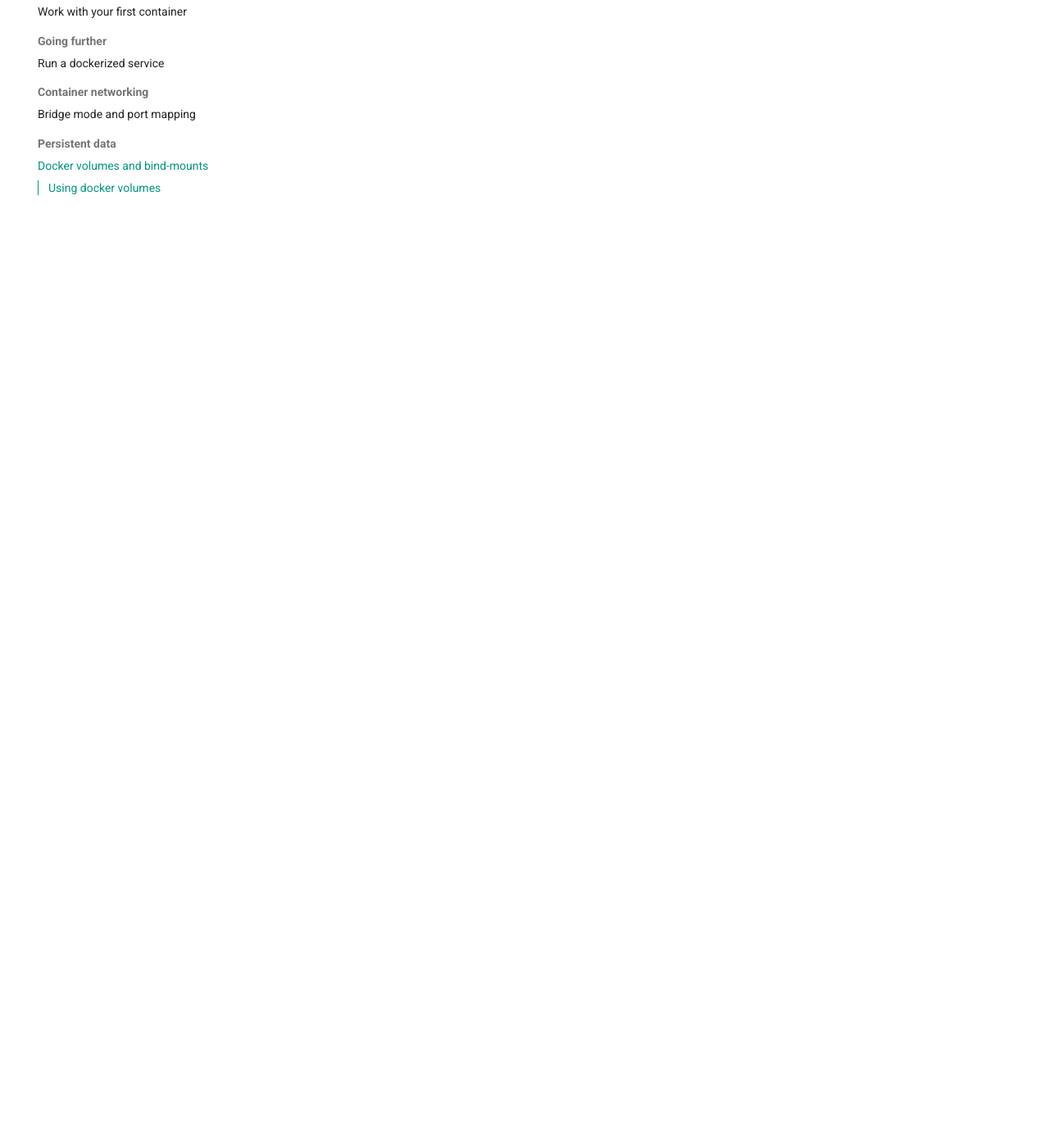
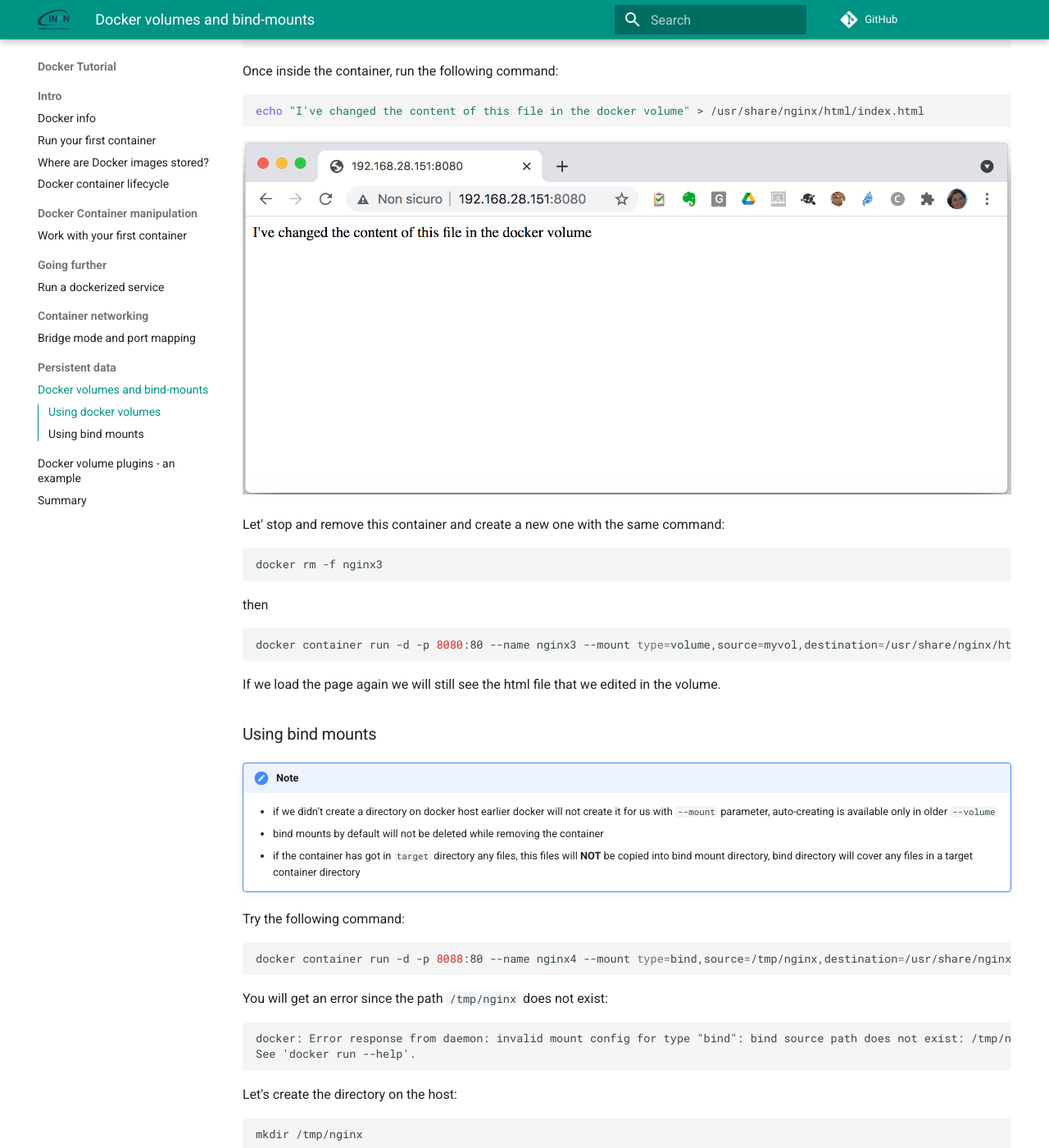
Before and after one commit to maricaantonacci/docker-tutorial, an MkDocs documentation site: the page built from docs/container/volumes.md, in a window 1280 px wide and 1400 px high, scrolled down 2887 px. Shown: the whole window at 82% size. Built offline with MkDocs 1.6.1 and Material for MkDocs 9.7.7, drawn with Linux system fonts in a browser that asks for light colours; comment, search, counter and statistics services are not loaded; some of the changed text lies outside the part shown.

Commit message:
Add more pages

````diff
--- a/docs/container/volumes.md
+++ b/docs/container/volumes.md
@@ -86,5 +86,104 @@ docker container rm -f nginx3
 
 Recreate it with the volume mounted:
 ```bash
-docker container run -d -p 8080:80 --name nginx3 --mount source=myvol,destination=/usr/share/nginx/html nginx
+docker container run -d -p 8080:80 --name nginx3 --mount type=volume,source=myvol,destination=/usr/share/nginx/html nginx
 ```
+
+!!! note
+    - if we didn’t create the volume earlier docker will create it for us with the name given in source field of `--mount` parameter
+    - volumes by default will not be deleted while we removing the container
+    - if the container has got in `target` directory any files, this files will be copied into the volume
+
+Enter the container and modify the welcome page:
+
+```bash
+docker exec -it nginx3 bash
+```
+
+Once inside the container, run the following command:
+
+```bash
+echo "I've changed the content of this file in the docker volume" > /usr/share/nginx/html/index.html
+```
+
+![](images/nginx_volume.png)
+
+Let' stop and remove this container and create a new one with the same command:
+
+```bash
+docker rm -f nginx3
+```
+then
+```bash
+docker container run -d -p 8080:80 --name nginx3 --mount type=volume,source=myvol,destination=/usr/share/nginx/html nginx
+```
+
+If we load the page again we will still see the html file that we edited in the volume.
+
+### Using bind mounts
+
+!!! note
+    - if we didn’t create a directory on docker host earlier docker will not create it for us with `--mount` parameter, auto-creating is available only in older `--volume`
+    - bind mounts by default will not be deleted while removing the container
+    - if the container has got in `target` directory any files, this files will **NOT** be copied into bind mount directory, bind directory will cover any files in a target container directory
+
+Try the following command:
+
+```bash
+docker container run -d -p 8088:80 --name nginx4 --mount type=bind,source=/tmp/nginx,destination=/usr/share/nginx/html nginx
+```
+
+You will get an error since the path `/tmp/nginx` does not exist:
+```
+docker: Error response from daemon: invalid mount config for type "bind": bind source path does not exist: /tmp/nginx.
+See 'docker run --help'.
+```
+
+Let's create the directory on the host:
+
+```bash
+mkdir /tmp/nginx
+```
+
+Now re-run the command for creating the container:
+
+```bash
+docker container run -d -p 8088:80 --name nginx4 --mount type=bind,source=/tmp/nginx,destination=/usr/share/nginx/html nginx
+```
+
+If you inspect the container you will see the bind-mount:
+
+```bash
+docker container inspect nginx4
+```
+
+```bash
+...
+            "Mounts": [
+                {
+                    "Type": "bind",
+                    "Source": "/tmp/nginx",
+                    "Target": "/usr/share/nginx/html"
+                }
+            ],
+...
+```
+
+Connect to port `8088` on the host IP to see the result:
+
+![](images/nginx_volume_2.png)
+
+As you can see we get an error message from nginx as the bind-mount has overwritten the content of `/usr/share/nginx/html` (Remember that the behaviour with docker volumes is different, any file inside the container is copied in the volume)
+
+Let's create the `index.html` file in the host path `/tmp/nginx`:
+
+```bash
+echo "I've changed the content of this file on the host" > /tmp/nginx/index.html
+```
+
+Then reload the page in the browser:
+
+![](images/nginx_volume_3.png)
+
+!!! question
+    As done before, try to remove the container and recreate it with the same bind-mount...what happens?
--- a/mkdocs.yml
+++ b/mkdocs.yml
@@ -37,5 +37,8 @@ nav:
     - Bridge mode and port mapping: 'container/networking.md'
   - Persistent data:
     - Docker volumes and bind-mounts: 'container/volumes.md'
+    - Docker volume plugins - an example: 'container/volume_plugin.md'
+    - Summary: 'container/volume_summary.md'
+
 
 copyright: Copyright &copy; 2021 INFN
````
Also changed, not shown: docs/container/volume_plugin.md (added, +84 -0 lines), docs/container/volume_summary.md (added, +4 -0 lines), docs/intro/container.md (+1 -1 lines), docs/container/images/nginx_volume.png (added), docs/container/images/nginx_volume_2.png (added), docs/container/images/nginx_volume_3.png (added), docs/container/images/nginx_volume_4.png (added), docs/container/images/volume_types.png (added), 1 other file.
